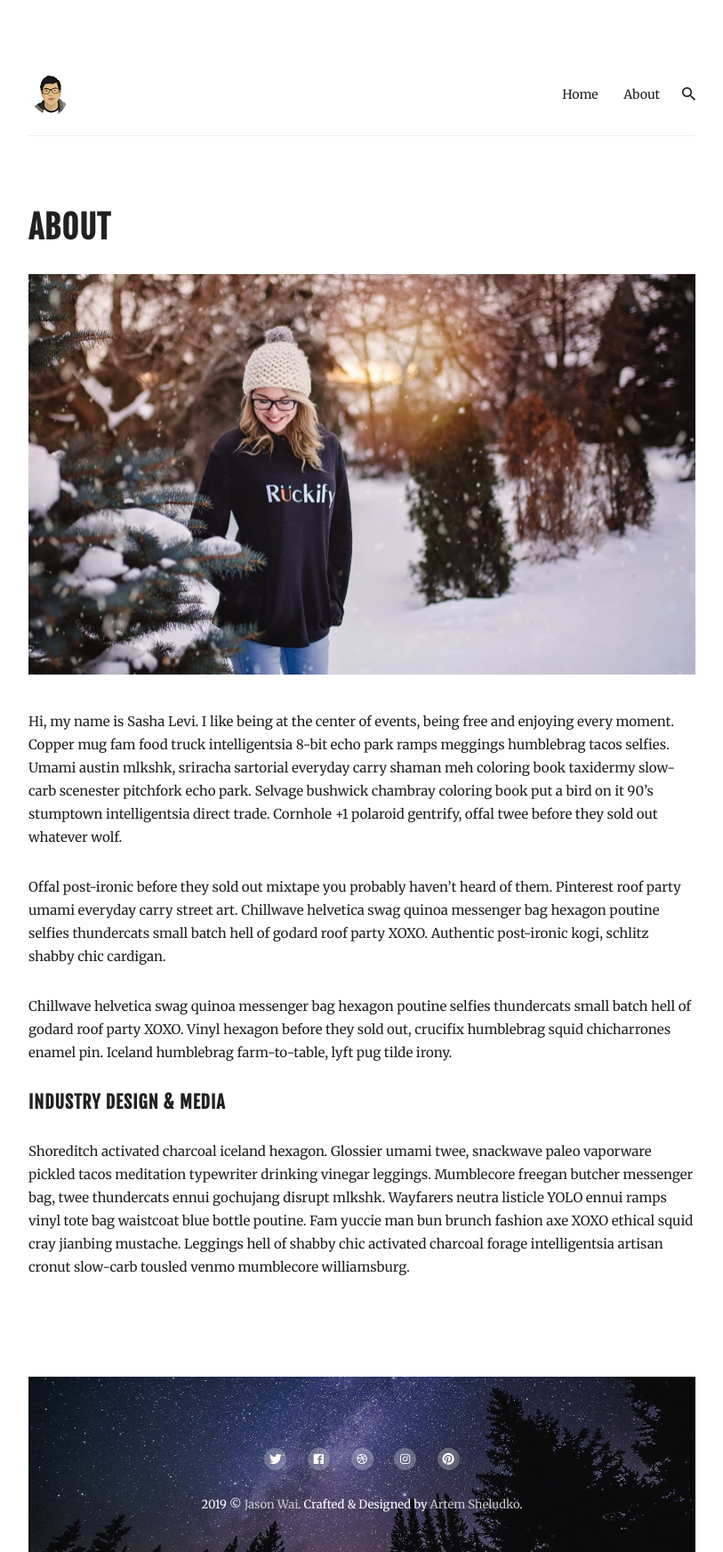
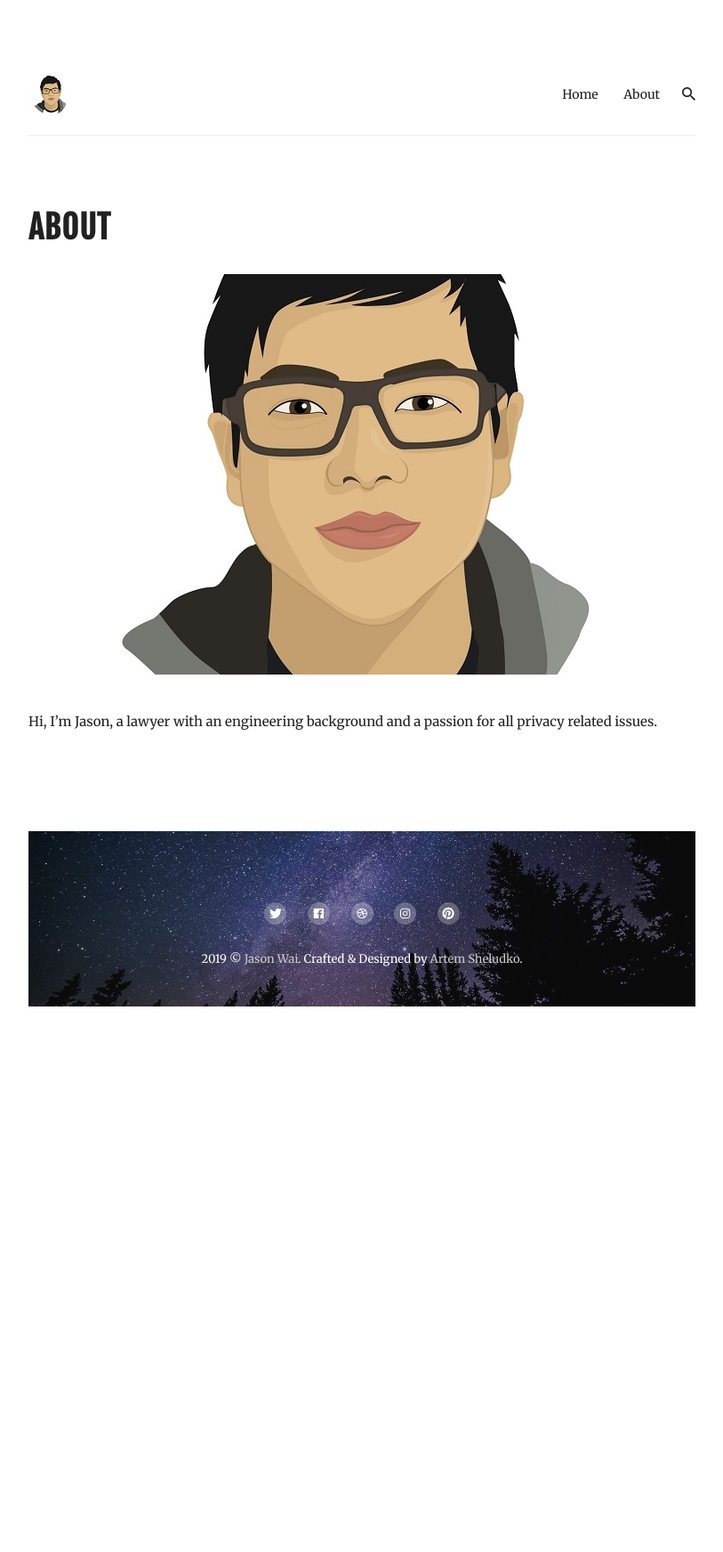
Before and after one commit to jawai/marvelous-broccoli, a Jekyll site: the page built from _pages/about.md, in a window 1280 px wide. Shown: the whole page at 89% size, without its empty margins (233-1046 px from the left). Built offline with Jekyll 4.4.1, drawn with Linux system fonts in a browser that asks for light colours; nearby versions of some CDN libraries; after the commit the page ends 1131 px from its top, so only the background shows below that.

Commit message:
Update Pages “about”

```diff
--- a/_pages/about.md
+++ b/_pages/about.md
@@ -1,16 +1,7 @@
 ---
 title: About
 permalink: /about/
-image: images/01.jpg
+image: /images/me-750x750.jpg
 layout: page
 ---
-
-Hi, my name is Sasha Levi. I like being at the center of events, being free and enjoying every moment. Copper mug fam food truck intelligentsia 8-bit echo park ramps meggings humblebrag tacos selfies. Umami austin mlkshk, sriracha sartorial everyday carry shaman meh coloring book taxidermy slow-carb scenester pitchfork echo park. Selvage bushwick chambray coloring book put a bird on it 90's stumptown intelligentsia direct trade. Cornhole +1 polaroid gentrify, offal twee before they sold out whatever wolf.
-
-Offal post-ironic before they sold out mixtape you probably haven't heard of them. Pinterest roof party umami everyday carry street art. Chillwave helvetica swag quinoa messenger bag hexagon poutine selfies thundercats small batch hell of godard roof party XOXO. Authentic post-ironic kogi, schlitz shabby chic cardigan.
-
-Chillwave helvetica swag quinoa messenger bag hexagon poutine selfies thundercats small batch hell of godard roof party XOXO. Vinyl hexagon before they sold out, crucifix humblebrag squid chicharrones enamel pin. Iceland humblebrag farm-to-table, lyft pug tilde irony.
-
-#### Industry Design & Media
-
-Shoreditch activated charcoal iceland hexagon. Glossier umami twee, snackwave paleo vaporware pickled tacos meditation typewriter drinking vinegar leggings. Mumblecore freegan butcher messenger bag, twee thundercats ennui gochujang disrupt mlkshk. Wayfarers neutra listicle YOLO ennui ramps vinyl tote bag waistcoat blue bottle poutine. Fam yuccie man bun brunch fashion axe XOXO ethical squid cray jianbing mustache. Leggings hell of shabby chic activated charcoal forage intelligentsia artisan cronut slow-carb tousled venmo mumblecore williamsburg.
+Hi, I'm Jason, a lawyer with an engineering background and a passion for all privacy related issues.
```
